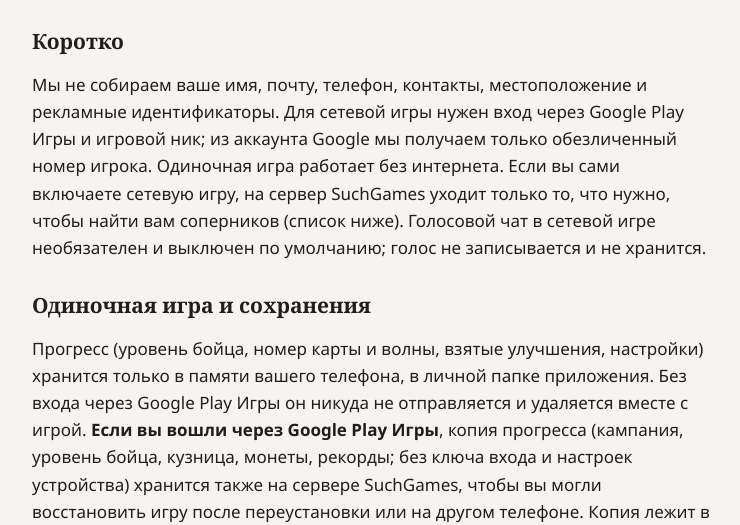
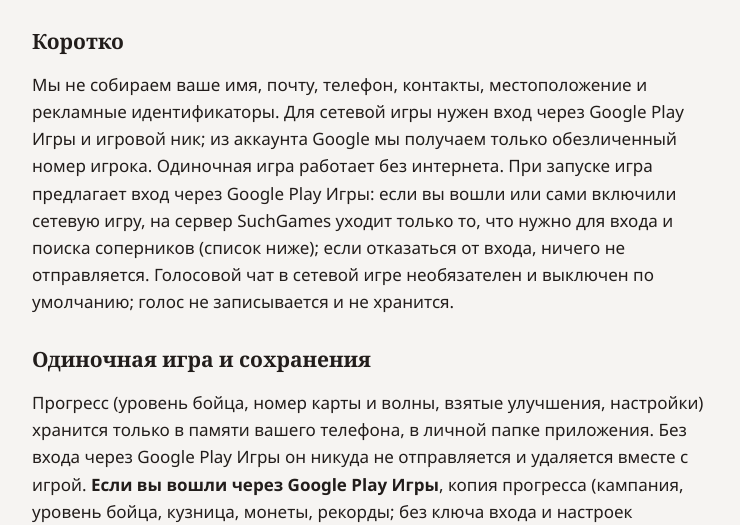
Before and after one commit to suchgames/suchgames.github.io, a plain HTML site: page lastfrontier-privacy/index.html in a window 1280 px wide. Shown: the part 284-809 px from the top of the page, without its empty margins (268-1008 px from the left). Drawn offline with Linux system fonts and the light colour scheme.

Commit message:
Шутер: политика — блок «Коротко» согласован с входом при запуске

```diff
--- a/lastfrontier-privacy/index.html
+++ b/lastfrontier-privacy/index.html
@@ -30,7 +30,7 @@ a{color:var(--accent)}
   </header>
   <section>
     <h2>Коротко</h2>
-    <p>Мы не собираем ваше имя, почту, телефон, контакты, местоположение и рекламные идентификаторы. Для сетевой игры нужен вход через Google Play Игры и игровой ник; из аккаунта Google мы получаем только обезличенный номер игрока. Одиночная игра работает без интернета. Если вы сами включаете сетевую игру, на сервер SuchGames уходит только то, что нужно, чтобы найти вам соперников (список ниже). Голосовой чат в сетевой игре необязателен и выключен по умолчанию; голос не записывается и не хранится.</p>
+    <p>Мы не собираем ваше имя, почту, телефон, контакты, местоположение и рекламные идентификаторы. Для сетевой игры нужен вход через Google Play Игры и игровой ник; из аккаунта Google мы получаем только обезличенный номер игрока. Одиночная игра работает без интернета. При запуске игра предлагает вход через Google Play Игры: если вы вошли или сами включили сетевую игру, на сервер SuchGames уходит только то, что нужно для входа и поиска соперников (список ниже); если отказаться от входа, ничего не отправляется. Голосовой чат в сетевой игре необязателен и выключен по умолчанию; голос не записывается и не хранится.</p>
   </section>
   <section>
     <h2>Одиночная игра и сохранения</h2>
```
